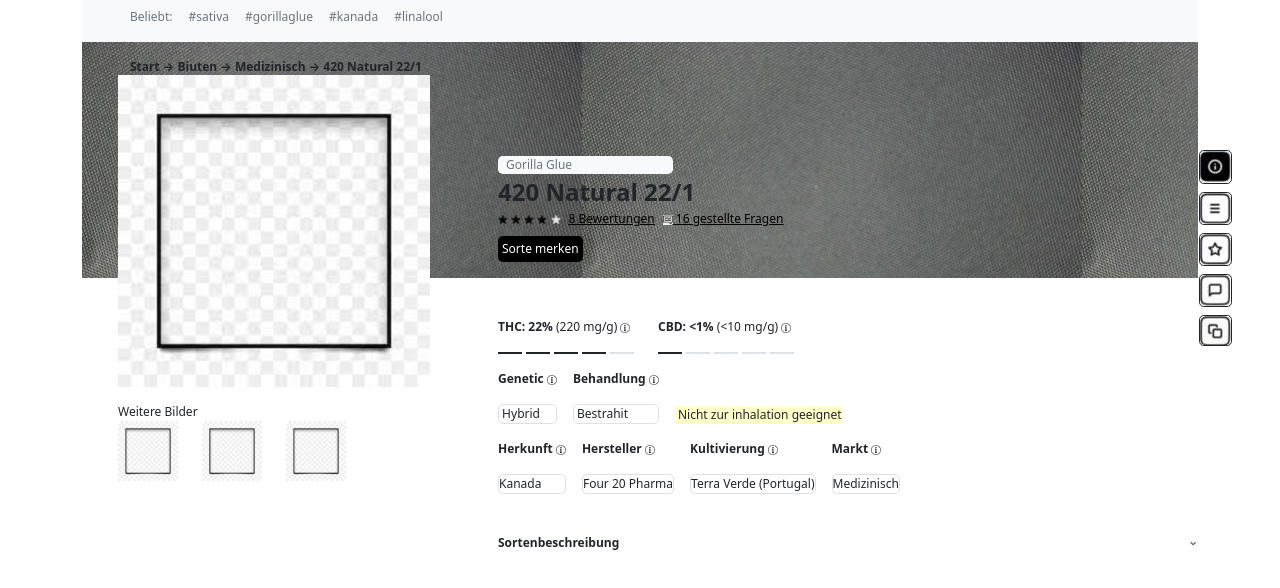
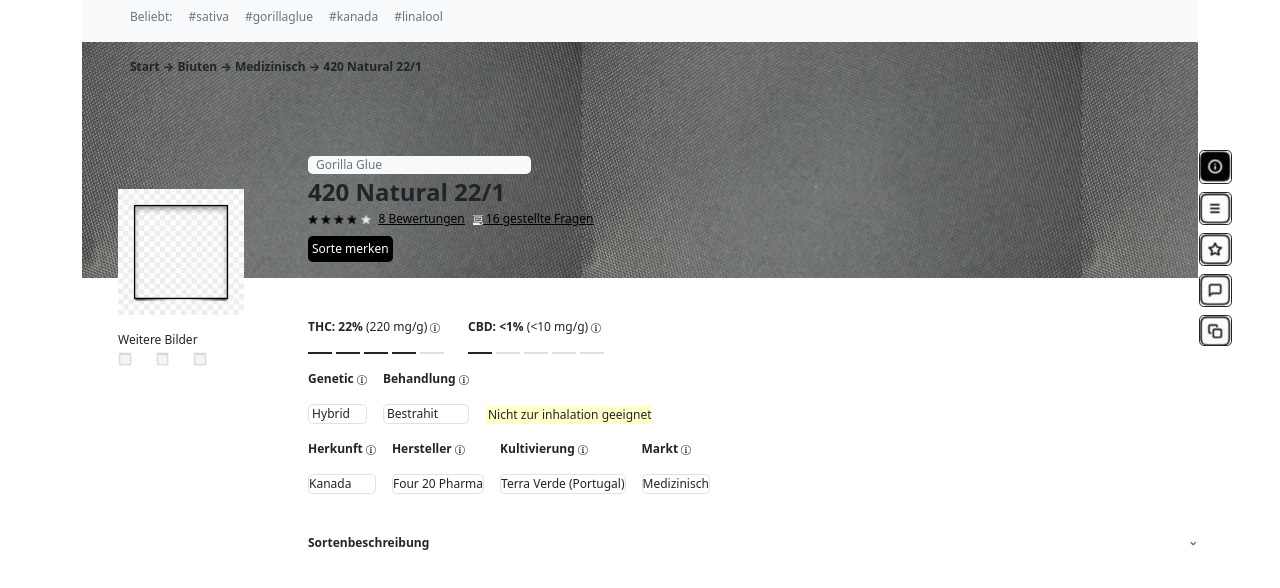
Before and after one commit to Svidzerska/bootstrap_example, a website: page index.html in a window 1280 px wide. Drawn offline with nearby package versions, Linux system fonts and the light colour scheme.

Commit message:
styles was refactored

```diff
--- a/index.html
+++ b/index.html
@@ -41,9 +41,9 @@
                <p class="fw-bolder">Start &rarr; Biuten &rarr; Medizinisch &rarr; 420 Natural 22/1</p>
             </div>
             <div class="row">
-               <div class="col-4">
+               <div class="col-xl-2 col-lg-3 col-md-4 col-sm-5 col-5">
                </div>
-               <div class="col-4 ps-5 position-absolute top-100 translate-middle-y">
+               <div class="col-xl-2 col-lg-3 col-md-4 col-sm-5 col-5 ps-5 position-absolute top-100 translate-middle-y">
                   <div class="picture-big mb-3">
                      <img src="images/square.jpg" alt="" srcset="" class="w-100">
                   </div>
@@ -54,11 +54,11 @@
                      <div class="col-3"><img src="images/square.jpg" alt="" srcset="" class="w-100"></div>
                   </div>
                </div>
-               <div class="col-8 ps-5 pt-3 pb-3">
+               <div class="col-xl-10 col-lg-9 col-md-8 col-sm-7 col-7 ps-md-5 ps-sm-1 pt-3 pb-3">
                   <div class="info_named">
                      <p class="bg-light border-1 border-light rounded-3 text-secondary ps-2 w-25 m-0">Gorilla Glue</p>
                      <p class="text-dark fw-bold fs-4 p-0 m-0">420 Natural 22/1</p>
-                     <div class="d-flex flex-row mb-2">
+                     <div class="d-flex flex-column flex-sm-row mb-2">
                         <div class="stars pe-2">
                            <span><img src="images/Star_black.png" alt="" srcset=""></span>
                            <span><img src="images/Star_black.png" alt="" srcset=""></span>
@@ -85,11 +85,11 @@
 
          </div>
 
-         <div class="main_info">
-            <div class="row pt-3">
-               <div class="col-4 ps-5">
+         <div class="main_info mt-sm-0 mt-5">
+            <div class="row pt-sm-3 pt-5">
+               <div class="col-xl-2 col-lg-3 col-sm-4 col-0 ps-5">
                </div>
-               <div class="col-8 ps-5">
+               <div class="col-xl-10 col-lg-9 col-sm-8 col-12 ps-5">
                   <div class="info_detailed">
                      <div class="d-flex flex-row justify-content-start pt-4">
                         <div class="pe-4">
@@ -119,7 +119,7 @@
                            </div>
                         </div>
                      </div>
-                     <div class="d-flex flex-row justify-content-start align-items-end">
+                     <div class="d-flex flex-column flex-sm-column flex-md-row justify-content-lg-start justify-content-md-between align-items-md-end">
                         <div class="pe-3">
                            <p class="fw-bolder">Genetic <img src="images/icon_info_black.jpg" alt=""></p>
                            <p class="border rounded-3"><img src="" alt=""> Hybrid</p>
@@ -132,7 +132,7 @@
                            <p class="warning"><img src="" alt=""> Nicht zur inhalation geeignet</p>
                         </div>
                      </div>
-                     <div class="d-flex flex-row justify-content-start">
+                     <div class="d-flex flex-column flex-sm-column flex-md-row justify-content-lg-start justify-content-md-between justify-content-sm-start">
                         <div class="pe-3">
                            <p class="fw-bolder">Herkunft <img src="images/icon_info_black.jpg" alt=""></p>
                            <p class="border rounded-3"><img src="" alt="">Kanada</p>
```
